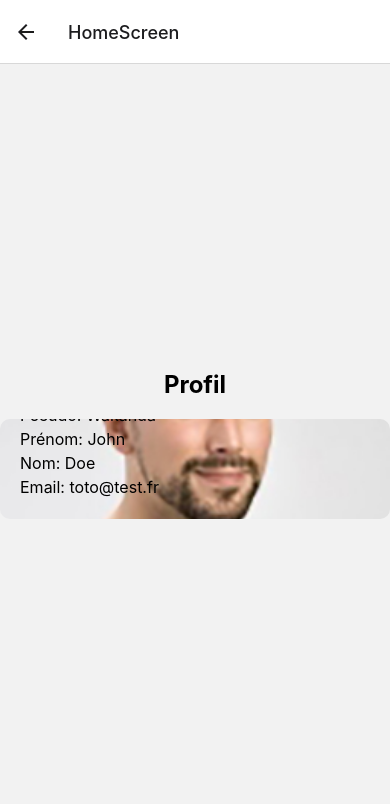
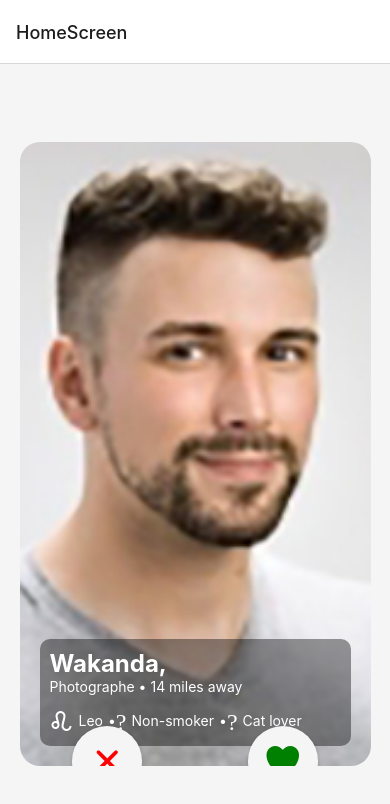
Before and after one commit to Nassim-dev/tinder, a React Native app in the folder Frontend_Tinder/: screen /HomeScreen in a window 390 px wide. Shown: the top 804 px of the page. Built offline with nearby package versions, Linux system fonts and the light colour scheme; what @tamagui/core would draw is missing.

Commit message:
change home

```diff
--- a/Frontend_Tinder/App.js
+++ b/Frontend_Tinder/App.js
@@ -15,7 +15,7 @@ const Stack = createStackNavigator();
 export default function App() {
   return (
     <NavigationContainer>
-    <Stack.Navigator initialRouteName="LoginChoiceScreen">
+    <Stack.Navigator initialRouteName="HomeScreen">
       <Stack.Screen name="Login" component={LoginScreen} />
       <Stack.Screen name="Signup" component={SignupScreen} />
       <Stack.Screen name="HomeScreen" component={HomeScreen} />
--- a/Frontend_Tinder/components/HomeScreen.jsx
+++ b/Frontend_Tinder/components/HomeScreen.jsx
@@ -1,6 +1,7 @@
 import React, { useEffect, useState } from 'react';
-import { View, Text, StyleSheet, ActivityIndicator, Image } from 'react-native';
+import { View, Text, StyleSheet, ActivityIndicator, Image, TouchableOpacity } from 'react-native';
 import axios from 'axios'; // Assurez-vous que axios est importé
+import { Ionicons, MaterialCommunityIcons } from '@expo/vector-icons'; // Utilisez les icônes appropriées
 
 const HomeScreen = ({ navigation }) => {
   // const [profile, setProfile] = useState(null);
@@ -13,7 +14,7 @@ const HomeScreen = ({ navigation }) => {
   //       const response = await axios.post('http://localhost:5000/user/profile');
   //       setProfile(response.data);
   //     } catch (err) {
-  //       setError('Echec du chargement du profil');
+  //       setError('Échec du chargement du profil');
   //       console.error(err);
   //     } finally {
   //       setLoading(false);
@@ -23,6 +24,14 @@ const HomeScreen = ({ navigation }) => {
   //   fetchProfile();
   // }, []);
 
+  // if (loading) {
+  //   return (
+  //     <View style={styles.container}>
+  //       <ActivityIndicator size="large" color="#0000ff" />
+  //     </View>
+  //   );
+  // }
+
   const profile = {
     pseudo: "Wakanda",
     firstaname: "John",
@@ -30,15 +39,6 @@ const HomeScreen = ({ navigation }) => {
     email: "toto@test.fr",
     image: require('./../assets/7.jpg')
   };
-
-  // Décommenter si vous voulez utiliser le chargement
-  // if (loading) {
-  //   return (
-  //     <View style={styles.container}>
-  //       <ActivityIndicator size="large" color="#0000ff" />
-  //     </View>
-  //   );
-  // }
 
   if (error) {
     return (
@@ -50,18 +50,42 @@ const HomeScreen = ({ navigation }) => {
 
   return (
     <View style={styles.container}>
-      <Text style={styles.text}>Profil</Text>
       {profile ? (
         <View style={styles.card}>
+          {/* Image de profil pleine largeur */}
           <Image
             source={profile.image} // Image locale
             style={styles.profileImage}
           />
+
+          {/* Informations superposées sur l'image */}
           <View style={styles.profileInfo}>
-            <Text style={styles.profileText}>Pseudo: {profile.pseudo}</Text>
-            <Text style={styles.profileText}>Prénom: {profile.firstaname}</Text>
-            <Text style={styles.profileText}>Nom: {profile.name}</Text>
-            <Text style={styles.profileText}>Email: {profile.email}</Text>
+            <View style={styles.profileDetails}>
+              <Text style={styles.profileName}>{profile.pseudo}, {profile.age}</Text>
+              <Text style={styles.profileSubInfo}>Photographe • 14 miles away</Text>
+            </View>
+
+            {/* Icônes du bas */}
+            <View style={styles.iconRow}>
+              <MaterialCommunityIcons name="zodiac-leo" size={24} color="white" />
+              <Text style={styles.iconText}>Leo</Text>
+              <Text style={styles.iconText}>•</Text>
+              <Ionicons name="ios-body" size={24} color="white" />
+              <Text style={styles.iconText}>Non-smoker</Text>
+              <Text style={styles.iconText}>•</Text>
+              <Ionicons name="ios-paw" size={24} color="white" />
+              <Text style={styles.iconText}>Cat lover</Text>
+            </View>
+          </View>
+
+          {/* Boutons d'actions style Tinder */}
+          <View style={styles.actionButtons}>
+            <TouchableOpacity style={[styles.actionButton, styles.reject]}>
+              <Ionicons name="close" size={40} color="red" />
+            </TouchableOpacity>
+            <TouchableOpacity style={[styles.actionButton, styles.heart]}>
+              <Ionicons name="heart" size={40} color="green" />
+            </TouchableOpacity>
           </View>
         </View>
       ) : (
@@ -76,17 +100,13 @@ const styles = StyleSheet.create({
     flex: 1,
     justifyContent: 'center',
     alignItems: 'center',
-  },
-  text: {
-    fontSize: 24,
-    fontWeight: 'bold',
+    backgroundColor: '#f5f5f5',
   },
   card: {
-    width: '100%',
-    height: 100,
-    borderRadius: 10,
+    width: '90%',
+    height: '80%',
+    borderRadius: 20,
     overflow: 'hidden',
-    marginVertical: 20,
     backgroundColor: 'transparent',
     position: 'relative',
   },
@@ -99,16 +119,59 @@ const styles = StyleSheet.create({
   },
   profileInfo: {
     position: 'absolute',
-    bottom: 10,
-    left: 10,
-    right: 10,
-    borderRadius: 5,
+    bottom: 20,
+    left: 20,
+    right: 20,
+    backgroundColor: 'rgba(0, 0, 0, 0.4)',
     padding: 10,
+    borderRadius: 10,
   },
-  profileText: {
-    fontSize: 16,
-    marginVertical: 2,
-    color: '#000',
+  profileDetails: {
+    marginBottom: 10,
+  },
+  profileName: {
+    color: 'white',
+    fontSize: 24,
+    fontWeight: 'bold',
+  },
+  profileSubInfo: {
+    color: 'white',
+    fontSize: 14,
+  },
+  iconRow: {
+    flexDirection: 'row',
+    alignItems: 'center',
+  },
+  iconText: {
+    color: 'white',
+    marginLeft: 5,
+    fontSize: 14,
+  },
+  actionButtons: {
+    position: 'absolute',
+    bottom: -30,
+    width: '100%',
+    flexDirection: 'row',
+    justifyContent: 'space-around',
+  },
+  actionButton: {
+    width: 70,
+    height: 70,
+    backgroundColor: 'white',
+    borderRadius: 35,
+    justifyContent: 'center',
+    alignItems: 'center',
+    shadowColor: '#000',
+    shadowOffset: { width: 0, height: 2 },
+    shadowOpacity: 0.2,
+    shadowRadius: 4,
+    elevation: 5,
+  },
+  reject: {
+    backgroundColor: '#f5f5f5',
+  },
+  heart: {
+    backgroundColor: '#f5f5f5',
   },
   errorText: {
     color: 'red',
--- a/Frontend_Tinder/package.json
+++ b/Frontend_Tinder/package.json
@@ -28,7 +28,8 @@
     "tamagui": "^1.112.0",
     "react-native-web": "~0.19.10",
     "react-dom": "18.2.0",
-    "@expo/metro-runtime": "~3.2.3"
+    "@expo/metro-runtime": "~3.2.3",
+    "@expo/vector-icons": "^14.0.3"
   },
   "devDependencies": {
     "@babel/core": "^7.20.0"
```
Also changed, not shown: 1 other file (tests, documents, lock files or other folders).
